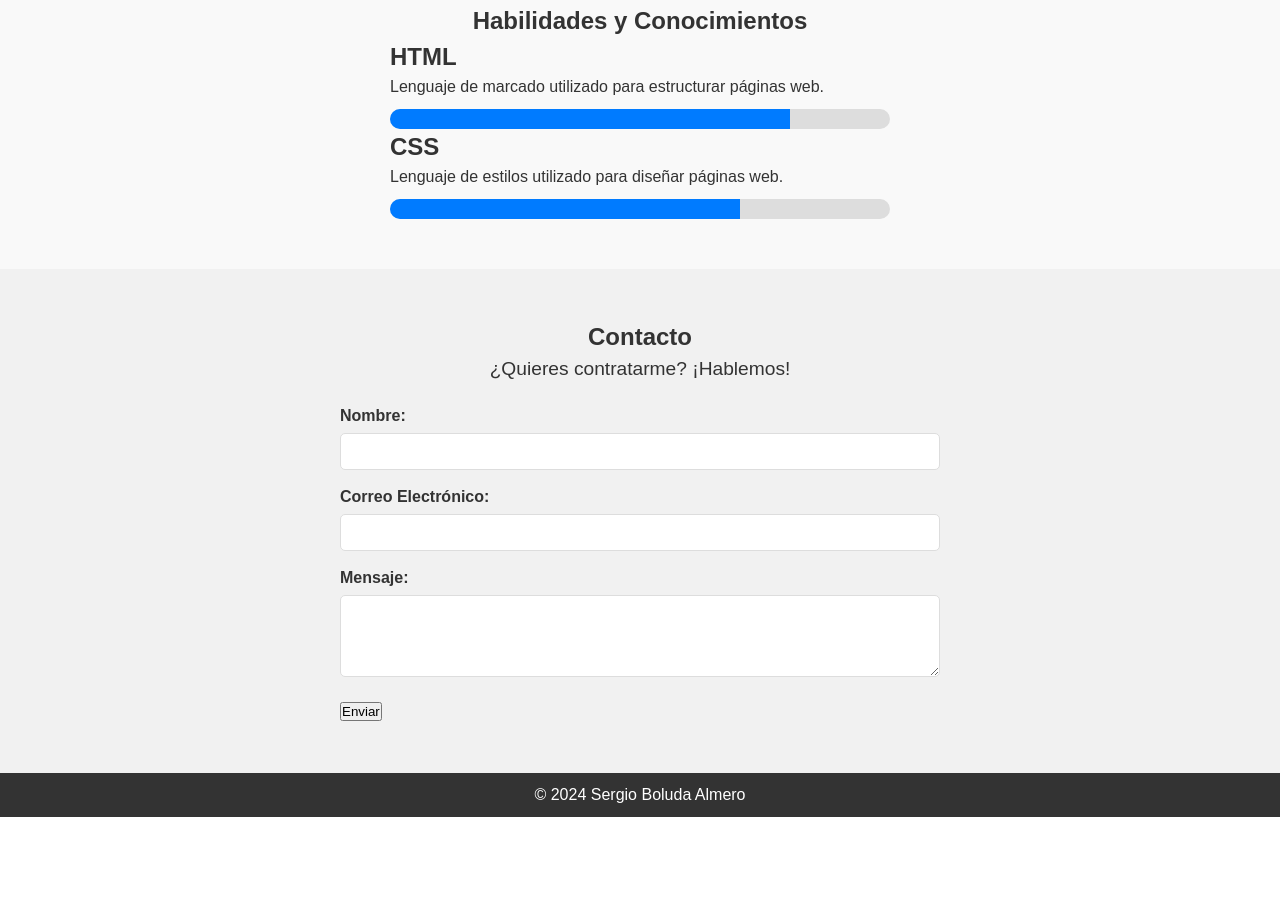
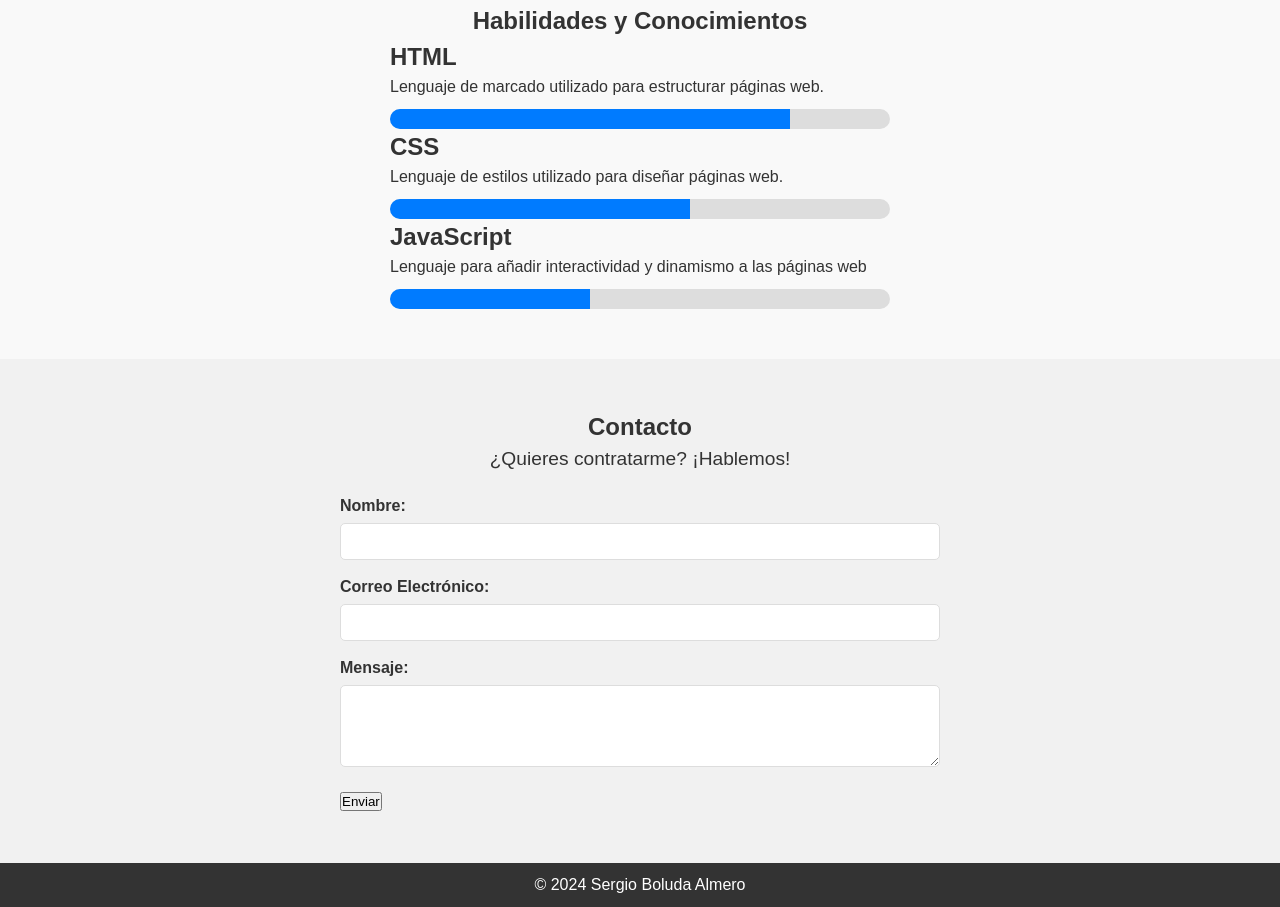
Before and after one commit to BoluShow/BoluShow.github.io, a plain HTML site: page index.html in a window 1280 px wide. Shown: the part 1362-2269 px from the top of the page. Before the commit the page ends 2179 px from the top, so only its background shows below. Drawn offline with Linux system fonts and the light colour scheme.

Commit message:
JavaScript

```diff
--- a/index.html
+++ b/index.html
@@ -93,8 +93,14 @@
             <h3>CSS</h3>
             <p>Lenguaje de estilos utilizado para diseñar páginas web.</p>
             <div class="progreso">
-                <div class="barra" style="width: 70%;"></div>
+                <div class="barra" style="width: 60%;"></div>
             </div>
+            <div class="habilidad">
+                <h3>JavaScript</h3>
+                <p>Lenguaje para añadir interactividad y dinamismo a las páginas web</p>
+                <div class="progreso">
+                    <div class="barra" style="width: 40%;"></div>
+                </div>
         </div>
     </section>
 
```
